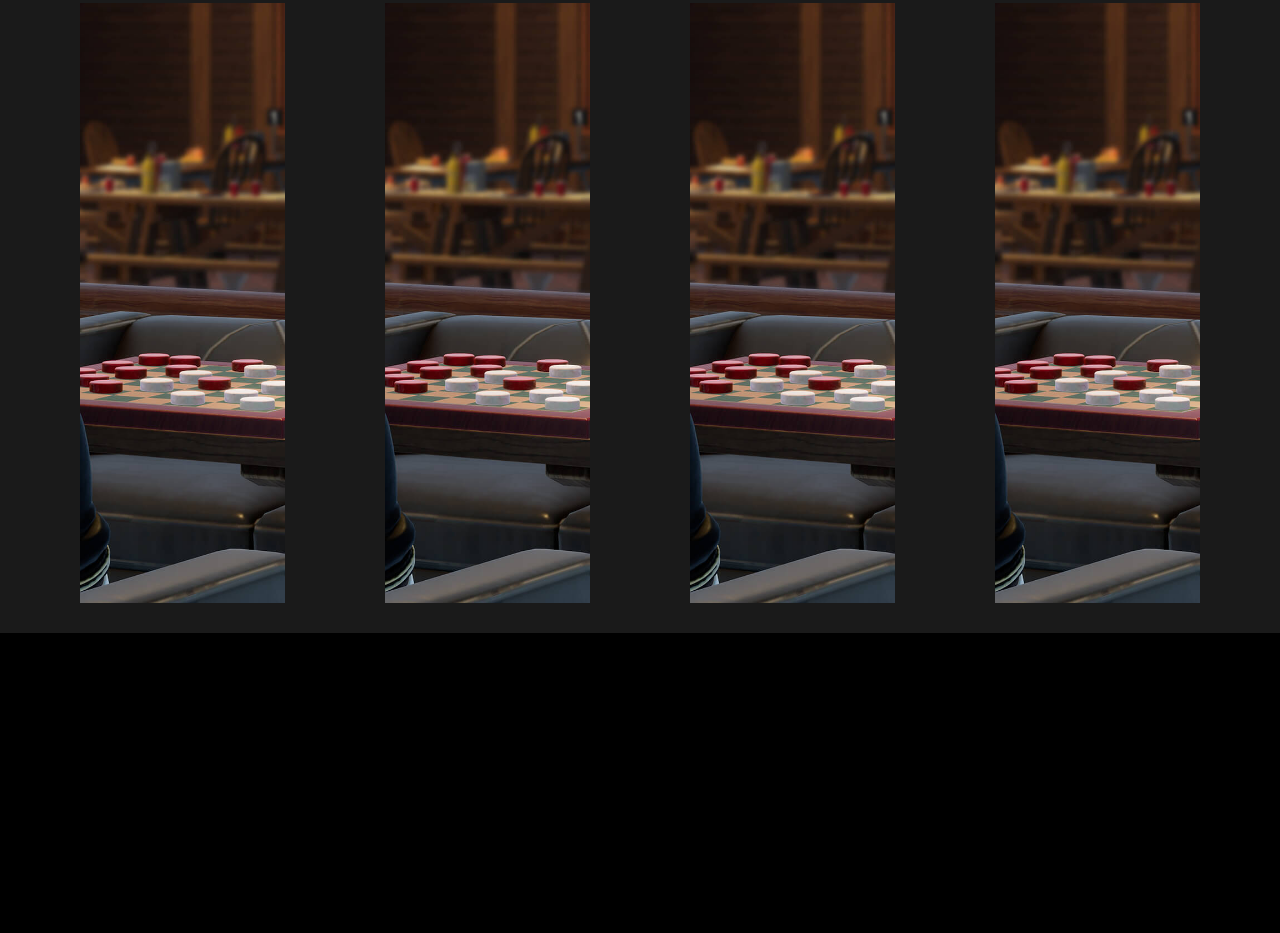
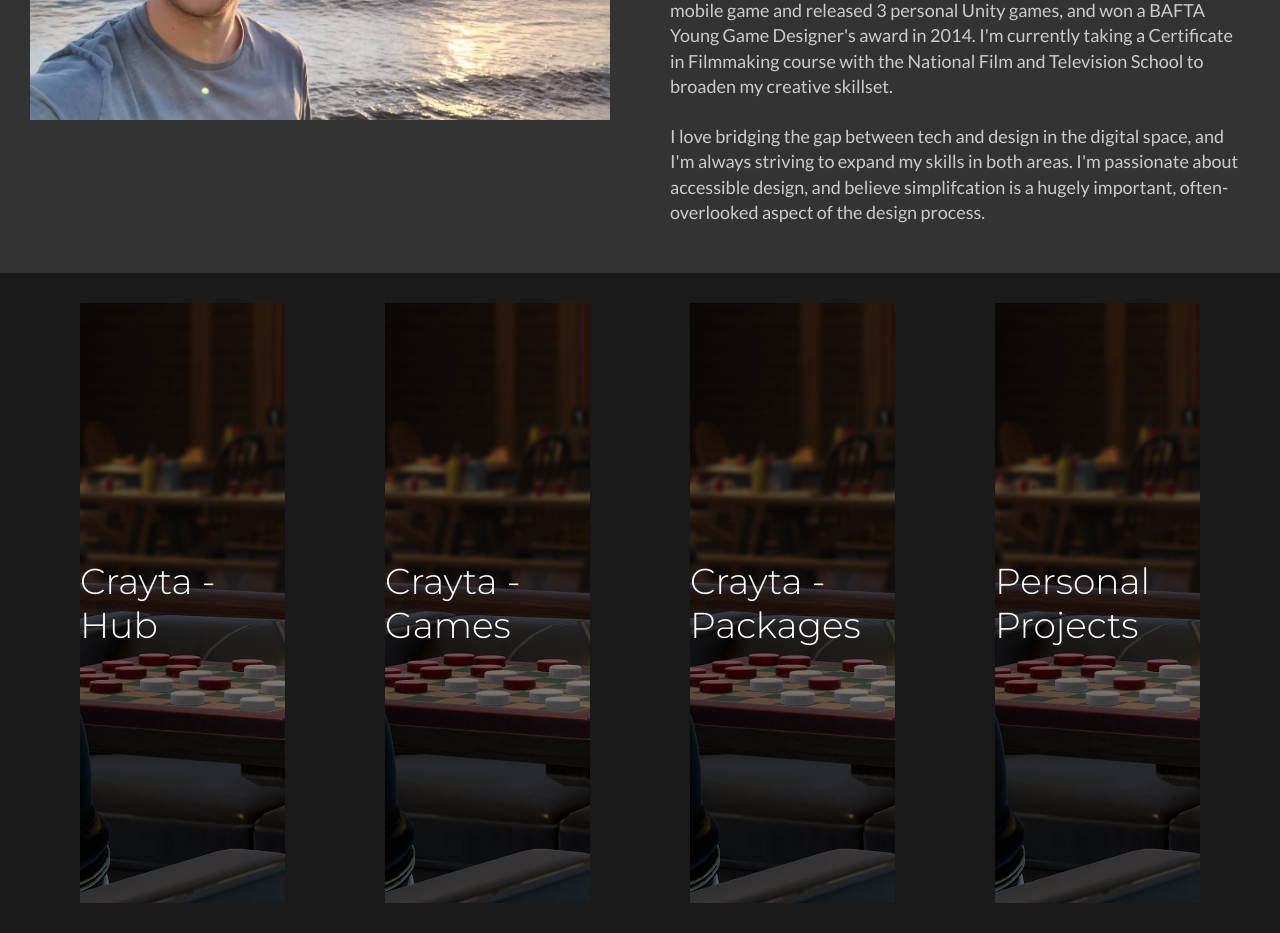
Before and after one commit to AdamOlive/portfolio, a plain HTML site: page index.html in a window 1280 px wide. Shown: the part 1215-2148 px from the top of the page. Before the commit the page ends 1848 px from the top, so only its background shows below. Drawn offline with Linux system fonts and the light colour scheme.

Commit message:
Sorted home screen buttons with hover effects

```diff
--- a/index.html
+++ b/index.html
@@ -22,7 +22,7 @@
     </div>
 
     <div class="main">
-      <div class="section header">
+      <div class="section header" style="height: 800px">
         <div
           class="section background"
           style="background-image: url('Media/NewHub1.jpg')"
@@ -66,22 +66,34 @@
 
       <div class="section post b">
         <div class="post-buttons margin">
-          <a
-            class="post-button"
-            style="background-image: url('Media/TabletopChamps.jpg')"
-          ></a>
-          <a
-            class="post-button"
-            style="background-image: url('Media/TabletopChamps.jpg')"
-          ></a>
-          <a
-            class="post-button"
-            style="background-image: url('Media/TabletopChamps.jpg')"
-          ></a>
-          <a
-            class="post-button"
-            style="background-image: url('Media/TabletopChamps.jpg')"
-          ></a>
+          <a href="./crayta-hub.html" class="post-button">
+            <div
+              class="button-background"
+              style="background-image: url('Media/TabletopChamps.jpg')"
+            ></div>
+            <div class="button-text">Crayta - Hub</div>
+          </a>
+          <a href="./crayta-games.html" class="post-button">
+            <div
+              class="button-background"
+              style="background-image: url('Media/TabletopChamps.jpg')"
+            ></div>
+            <div class="button-text">Crayta - Games</div>
+          </a>
+          <a href="./crayta-packages.html" class="post-button">
+            <div
+              class="button-background"
+              style="background-image: url('Media/TabletopChamps.jpg')"
+            ></div>
+            <div class="button-text">Crayta - Packages</div></a
+          >
+          <a href="./personal.html" class="post-button">
+            <div
+              class="button-background"
+              style="background-image: url('Media/TabletopChamps.jpg')"
+            ></div>
+            <div class="button-text">Personal Projects</div>
+          </a>
         </div>
       </div>
     </div>
--- a/styles.css
+++ b/styles.css
@@ -198,11 +198,49 @@ body {
 }
 
 .post-button {
+  position: relative;
   height: 100%;
   width: 18%;
   margin: 0 50px;
+
+  transition: all 250ms ease-in-out;
+}
+
+.post-button:hover {
+  transform: scale(1.15);
+}
+
+.button-background {
+  position: absolute;
+  width: 100%;
+  height: 100%;
   background-size: cover;
   background-position: center;
+  filter: blur(0) brightness(0.5);
+  transition: all 250ms ease-in-out;
+}
+
+.button-background:hover {
+  filter: blur(3px) brightness(0.4);
+  opacity: 1;
+  transform: scale(0.9);
+}
+
+.button-text {
+  position: absolute;
+  width: 100%;
+  height: 100%;
+
+  display: flex;
+  flex-direction: column;
+  justify-content: center;
+  align-items: center;
+
+  font-family: 'Montserrat', sans-serif;
+  font-size: 36px;
+  color: white;
+  pointer-events: none;
+  transition: all 250ms ease-in-out;
 }
 
 /* Text */
```
